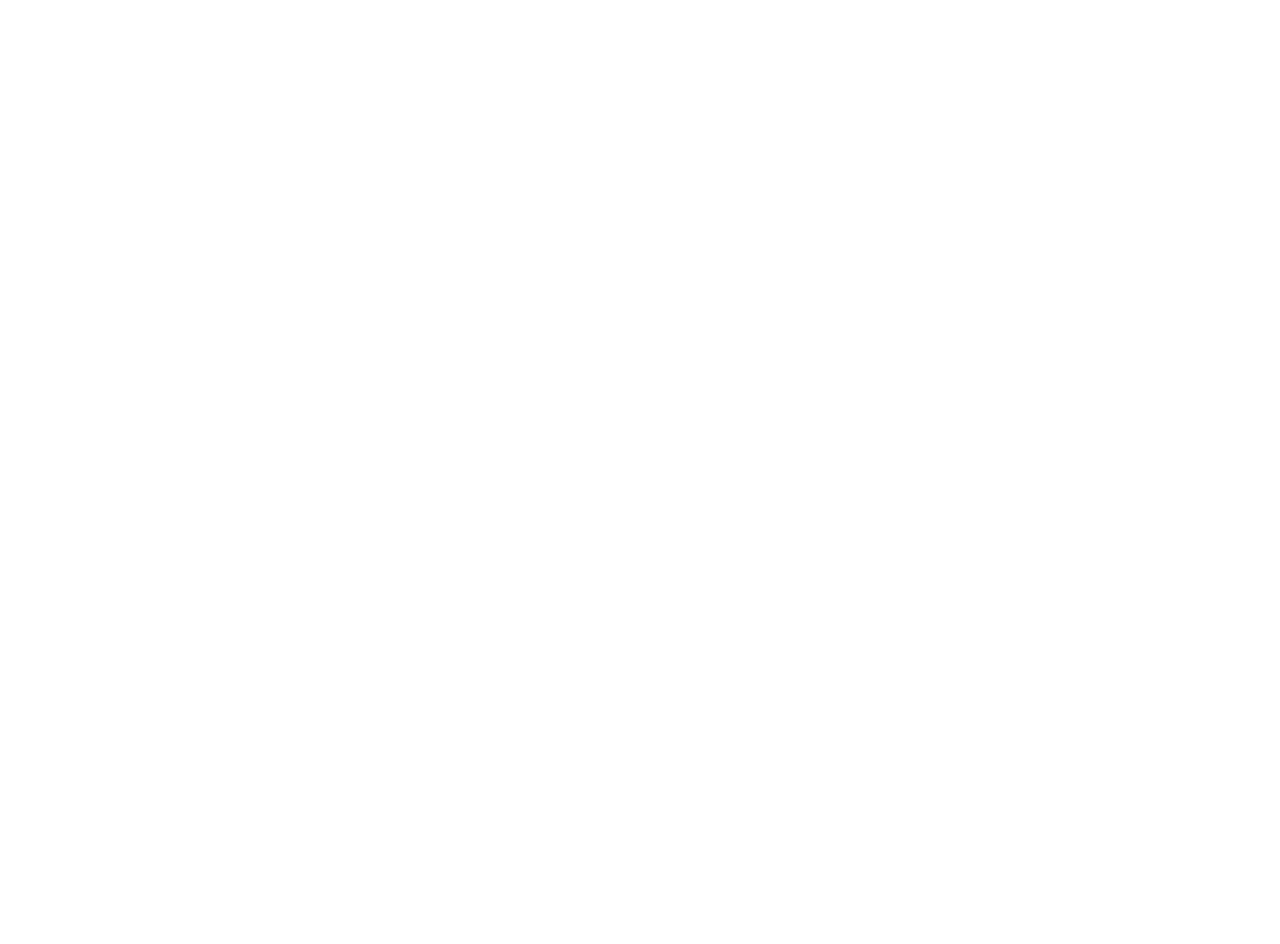
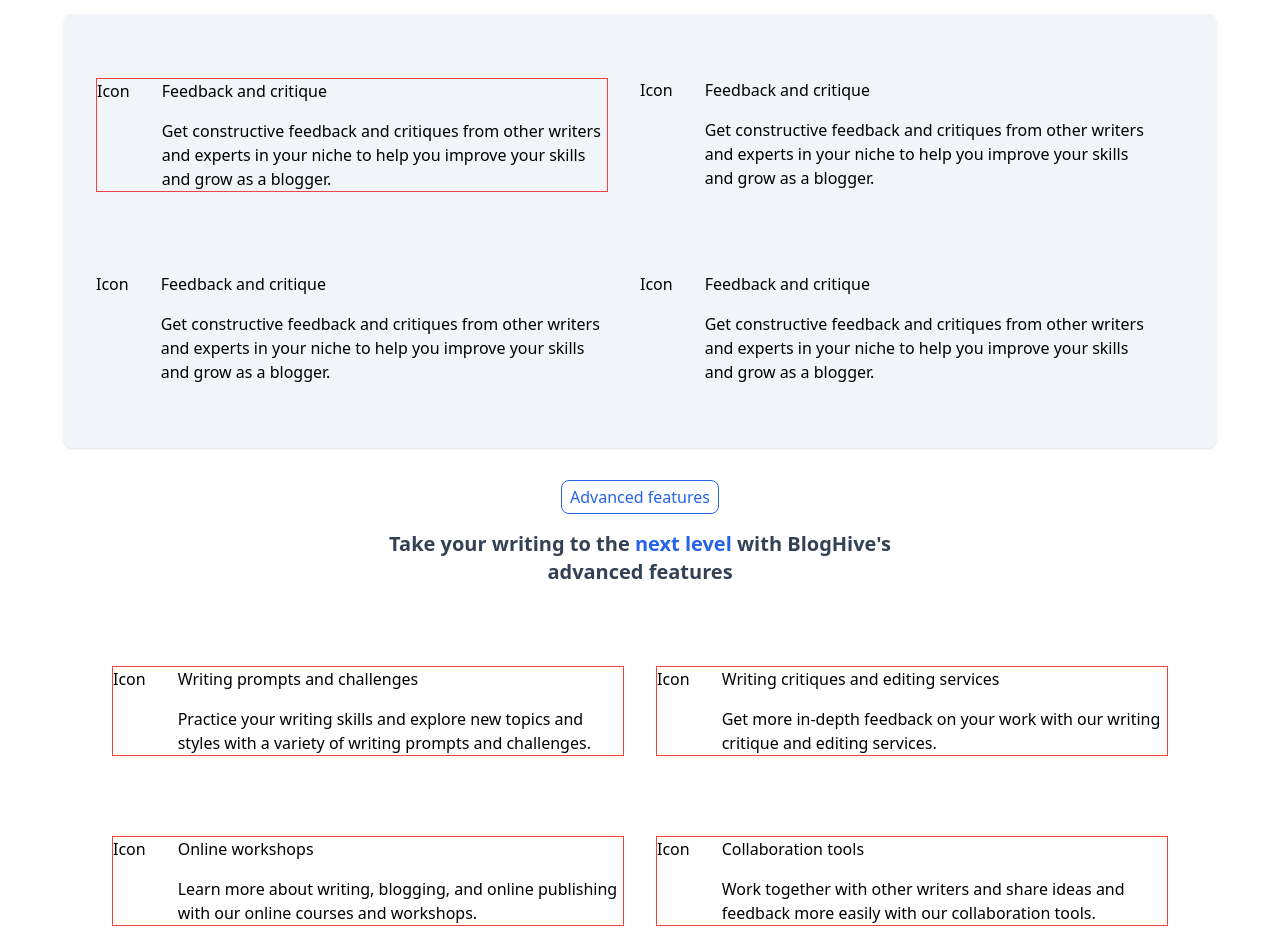
Before and after one commit to takanome-dev/BlogHive, a Next.js app in the folder apps/client/: page / in a window 1280 px wide. Shown: the part 968-1912 px from the top of the page. Before the commit the page ends 932 px from the top, so only its background shows below. Built offline with nearby package versions, Linux system fonts and the light colour scheme.

Commit message:
feat: add feattures sections

```diff
--- a/apps/client/src/pages/index.tsx
+++ b/apps/client/src/pages/index.tsx
@@ -14,7 +14,7 @@
         <Button />
       </header>
       <main className="min-h-[calc(100vh-(70px))] px-16 py-8">
-        <div className="flex w-full flex-col items-center justify-center border border-red-500 py-8 text-center">
+        <div className="hero-section flex w-full flex-col items-center justify-center border border-red-500 py-8 text-center">
           <h1 className="max-w-3xl text-5xl font-bold text-slate-900 ">
             The <span className="text-blue-600">Open Source</span> Blogging
             Platform
@@ -25,7 +25,7 @@
             others on their blogging journey.
           </p>
         </div>
-        <section className="mt-8">
+        <section className="community-section mt-8">
           <div className="flex flex-col items-center">
             <span className="rounded-lg border border-blue-600 px-2 py-1 text-blue-600">
               Community
@@ -52,6 +52,125 @@
             </div>
           </div>
         </section>
+        <section className="key-features-section my-8">
+          <div className="my-4 flex justify-center">
+            <span className="rounded-lg border border-blue-600 px-2 py-1 text-blue-600">
+              Key features
+            </span>
+          </div>
+          <div className="grid grid-cols-2 gap-y-20 rounded-lg bg-slate-100 px-8 py-16 shadow">
+            <div className="flex max-w-lg gap-8 border border-red-500">
+              <div>Icon</div>
+              <div>
+                <h3 className="mb-4">Feedback and critique</h3>
+                <p>
+                  Get constructive feedback and critiques from other writers and
+                  experts in your niche to help you improve your skills and grow
+                  as a blogger.
+                </p>
+              </div>
+            </div>
+            <div className="flex  max-w-lg  gap-8">
+              <div>Icon</div>
+              <div>
+                <h3 className="mb-4">Feedback and critique</h3>
+                <p>
+                  Get constructive feedback and critiques from other writers and
+                  experts in your niche to help you improve your skills and grow
+                  as a blogger.
+                </p>
+              </div>
+            </div>
+            <div className="flex  max-w-lg  gap-8">
+              <div>Icon</div>
+              <div>
+                <h3 className="mb-4">Feedback and critique</h3>
+                <p>
+                  Get constructive feedback and critiques from other writers and
+                  experts in your niche to help you improve your skills and grow
+                  as a blogger.
+                </p>
+              </div>
+            </div>
+            <div className="flex  max-w-lg  gap-8">
+              <div>Icon</div>
+              <div>
+                <h3 className="mb-4">Feedback and critique</h3>
+                <p>
+                  Get constructive feedback and critiques from other writers and
+                  experts in your niche to help you improve your skills and grow
+                  as a blogger.
+                </p>
+              </div>
+            </div>
+          </div>
+        </section>
+        <section className="advanced-features-section my-8">
+          <div className="my-4 flex flex-col items-center">
+            <span className="rounded-lg border border-blue-600 px-2 py-1 text-blue-600">
+              Advanced features
+            </span>
+            <p className="mt-4 max-w-lg text-center text-xl font-semibold text-slate-700">
+              Take your writing to the{' '}
+              <span className="text-blue-600">next level</span> with BlogHive's
+              advanced features
+            </p>
+          </div>
+          <div className="grid grid-cols-2 place-items-center items-start gap-y-20 px-8 py-16">
+            <div className="flex max-w-lg gap-8 border border-red-500">
+              <div>Icon</div>
+              <div>
+                <h3 className="mb-4">Writing prompts and challenges</h3>
+                <p>
+                  Practice your writing skills and explore new topics and styles
+                  with a variety of writing prompts and challenges.
+                </p>
+              </div>
+            </div>
+            <div className="flex max-w-lg gap-8 border border-red-500">
+              <div>Icon</div>
+              <div>
+                <h3 className="mb-4">Writing critiques and editing services</h3>
+                <p>
+                  Get more in-depth feedback on your work with our writing
+                  critique and editing services.
+                </p>
+              </div>
+            </div>
+            <div className="flex max-w-lg gap-8 border border-red-500">
+              <div>Icon</div>
+              <div>
+                <h3 className="mb-4">Online workshops</h3>
+                <p>
+                  Learn more about writing, blogging, and online publishing with
+                  our online courses and workshops.
+                </p>
+              </div>
+            </div>
+            <div className="flex max-w-lg gap-8 border border-red-500">
+              <div>Icon</div>
+              <div>
+                <h3 className="mb-4">Collaboration tools</h3>
+                <p>
+                  Work together with other writers and share ideas and feedback
+                  more easily with our collaboration tools.
+                </p>
+              </div>
+            </div>
+            {/* <div className="col-span-2 border border-red-500"> */}
+            <div className="col-span-2 flex max-w-lg gap-8 border border-red-500">
+              <div>Icon</div>
+              <div>
+                <h3 className="mb-4">Personalized writing plans</h3>
+                <p>
+                  Set writing goals, track your progress, and stay motivated
+                  with our personalized writing plans.
+                </p>
+              </div>
+            </div>
+            {/* </div> */}
+          </div>
+        </section>
       </main>
     </>
   );
```
